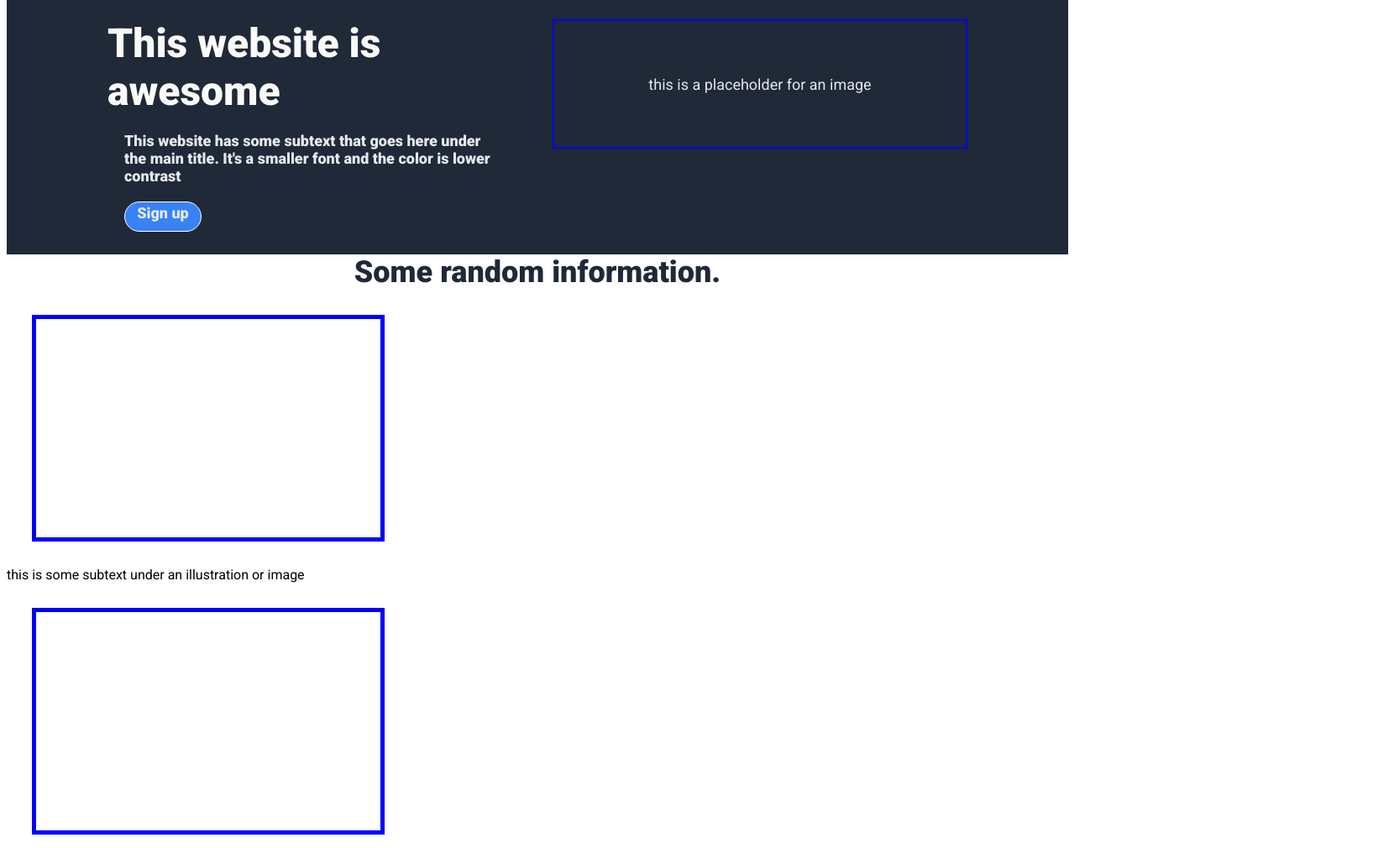
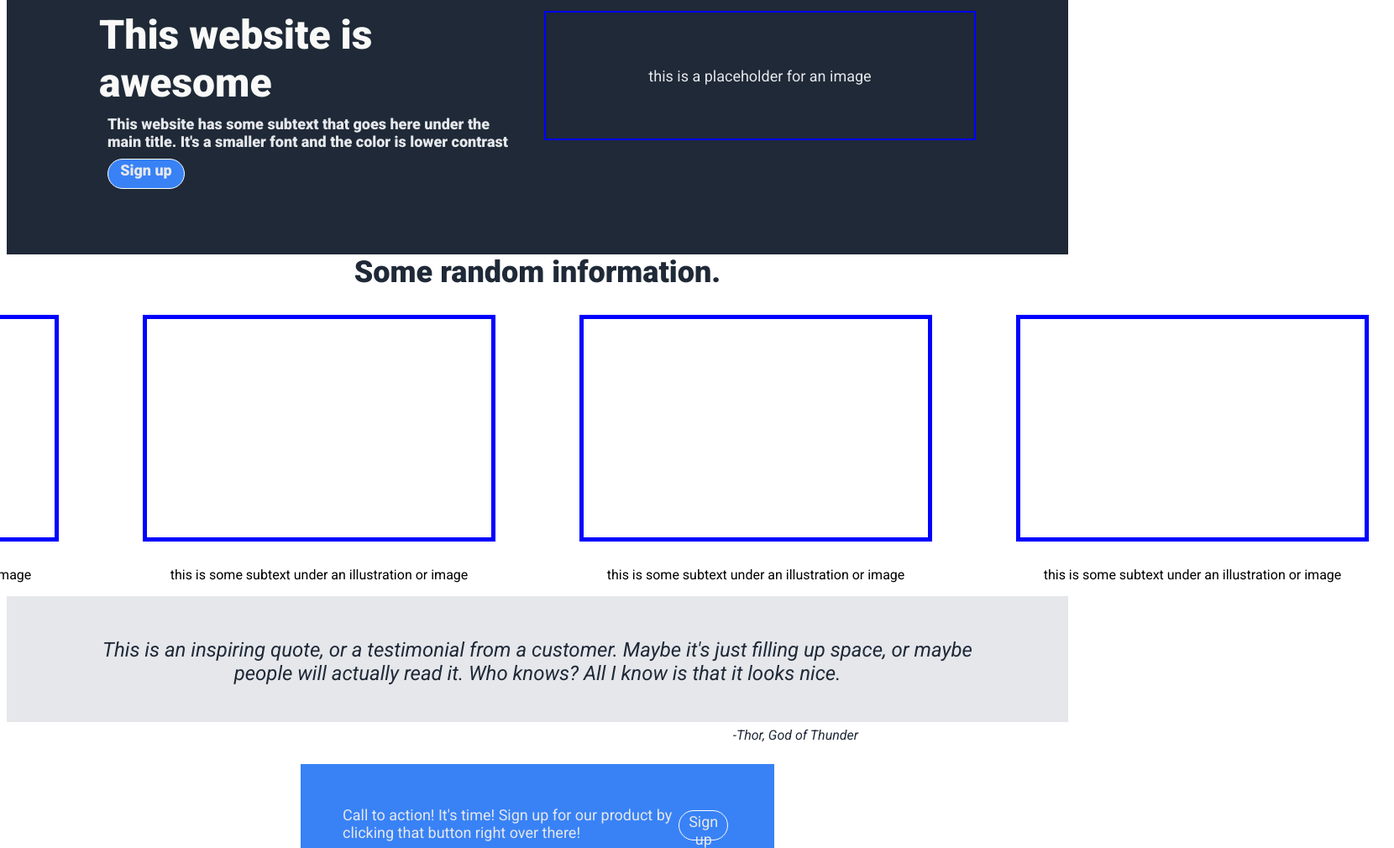
Before and after one commit to taylorhill0413/theOdinProject, a plain HTML site: page Landing_Page/index.html in a window 1280 px wide. Shown: the part 212-1222 px from the top of the page at 84% size, 1660 px wide, since content can reach past the window. Drawn offline with Linux system fonts and the light colour scheme.

Commit message:
Update style.css

```diff
--- a/Landing_Page/style.css
+++ b/Landing_Page/style.css
@@ -47,6 +47,7 @@
   text-align: center;
 
 }
+
 
 .quote {
   background-color: #E5E7EB;
@@ -102,7 +103,15 @@ ul {
 .hero_content div {
   flex: 1;
 /*   padding: 20px; */
-  margin: 20px;
+  margin: 10px;
+}
+
+.information_content {
+  display: flex;
+  text-align: center;
+  justify-content: center;
+  align-items: center;
+  gap: 40px;
 }
 
 .img_box {
```
